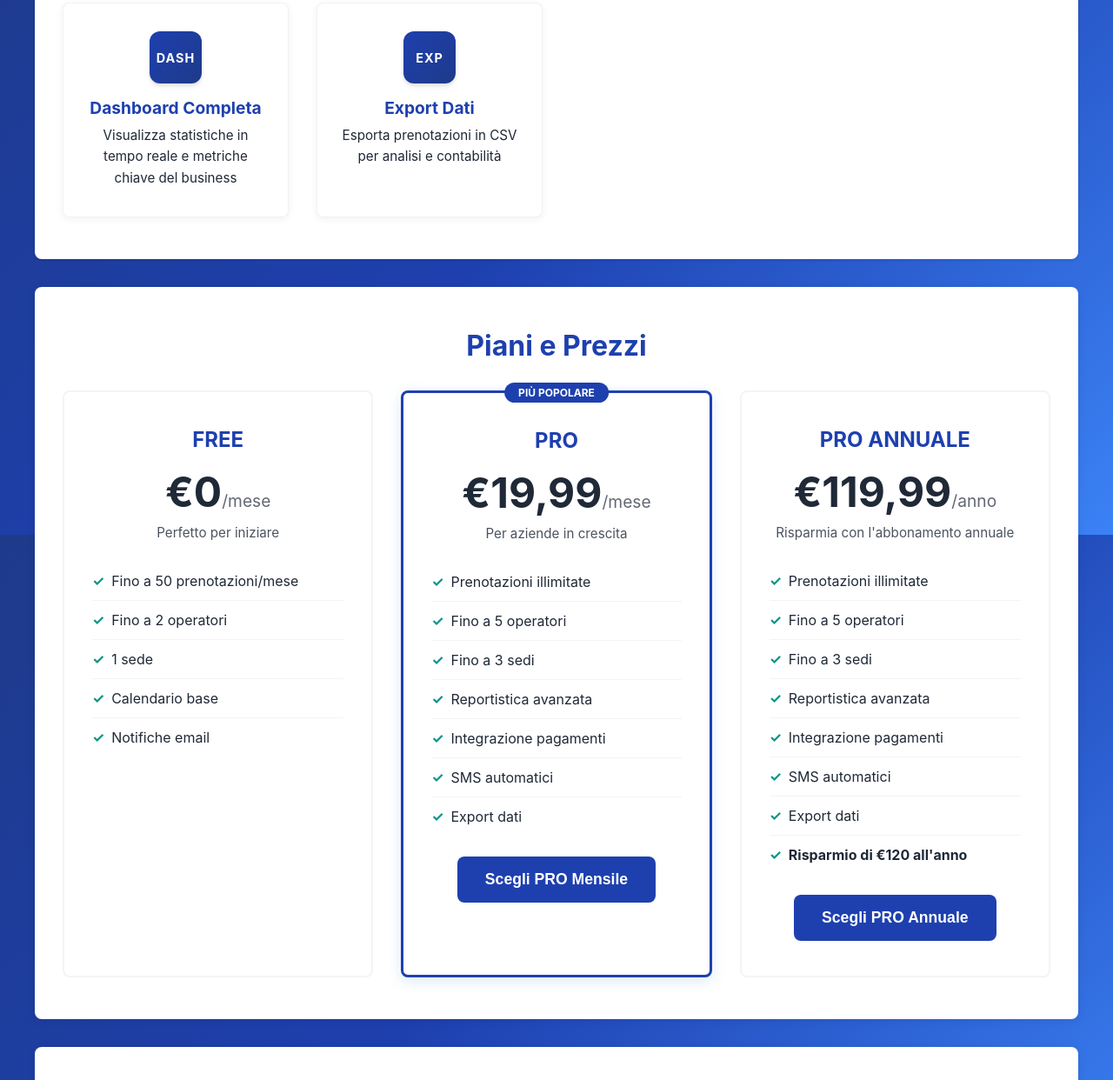
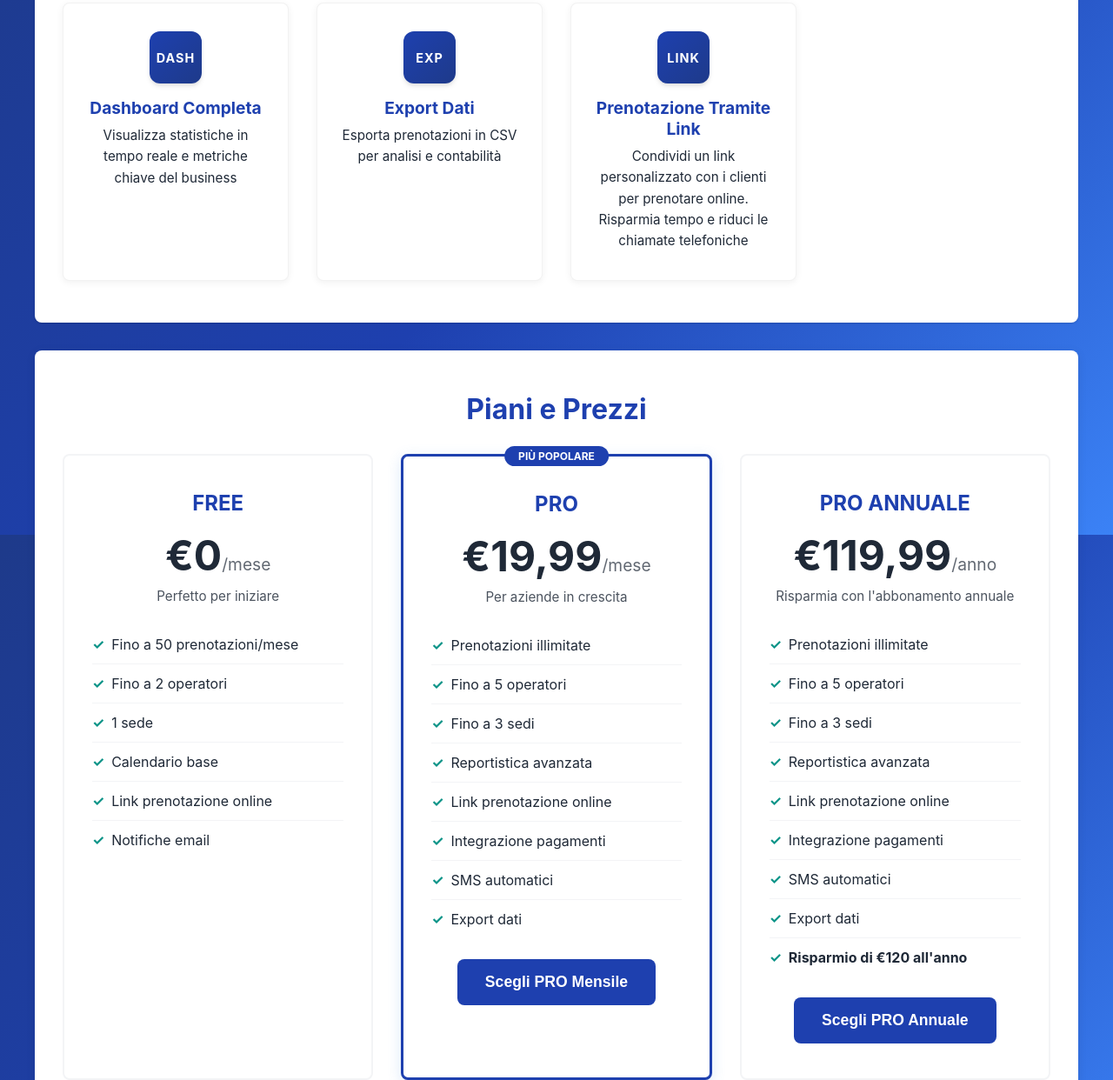
Before and after one commit to tools-4-all/PetCalendar, a plain HTML site: page index.html in a window 1280 px wide. Shown: the part 985-2227 px from the top of the page at 87% size. Drawn offline with Linux system fonts and the light colour scheme; no server answers.

Commit message:
added shared link for reservation in landing page

```diff
--- a/index.html
+++ b/index.html
@@ -126,6 +126,11 @@
                     <h4>Export Dati</h4>
                     <p>Esporta prenotazioni in CSV per analisi e contabilità</p>
                 </div>
+                <div class="feature-card">
+                    <div class="feature-icon">LINK</div>
+                    <h4>Prenotazione Tramite Link</h4>
+                    <p>Condividi un link personalizzato con i clienti per prenotare online. Risparmia tempo e riduci le chiamate telefoniche</p>
+                </div>
             </div>
         </div>
 
@@ -142,6 +147,7 @@
                         <li>Fino a 2 operatori</li>
                         <li>1 sede</li>
                         <li>Calendario base</li>
+                        <li>Link prenotazione online</li>
                         <li>Notifiche email</li>
                     </ul>
                     <button class="btn btn-outline btn-large">Inizia Gratis</button>
@@ -156,6 +162,7 @@
                         <li>Fino a 5 operatori</li>
                         <li>Fino a 3 sedi</li>
                         <li>Reportistica avanzata</li>
+                        <li>Link prenotazione online</li>
                         <li>Integrazione pagamenti</li>
                         <li>SMS automatici</li>
                         <li>Export dati</li>
@@ -171,6 +178,7 @@
                         <li>Fino a 5 operatori</li>
                         <li>Fino a 3 sedi</li>
                         <li>Reportistica avanzata</li>
+                        <li>Link prenotazione online</li>
                         <li>Integrazione pagamenti</li>
                         <li>SMS automatici</li>
                         <li>Export dati</li>
@@ -191,7 +199,7 @@
                 </div>
                 <div class="about-item">
                     <h4>Risparmio Tempo</h4>
-                    <p>Automatizza prenotazioni, promemoria e notifiche. Concentrati sul tuo lavoro, lasciamo che il software gestisca il resto.</p>
+                    <p>Automatizza prenotazioni, promemoria e notifiche. I clienti possono prenotare direttamente tramite link, riducendo chiamate e risparmiando tempo prezioso. Concentrati sul tuo lavoro, lasciamo che il software gestisca il resto.</p>
                 </div>
                 <div class="about-item">
                     <h4>Dati e Reportistica</h4>
```
